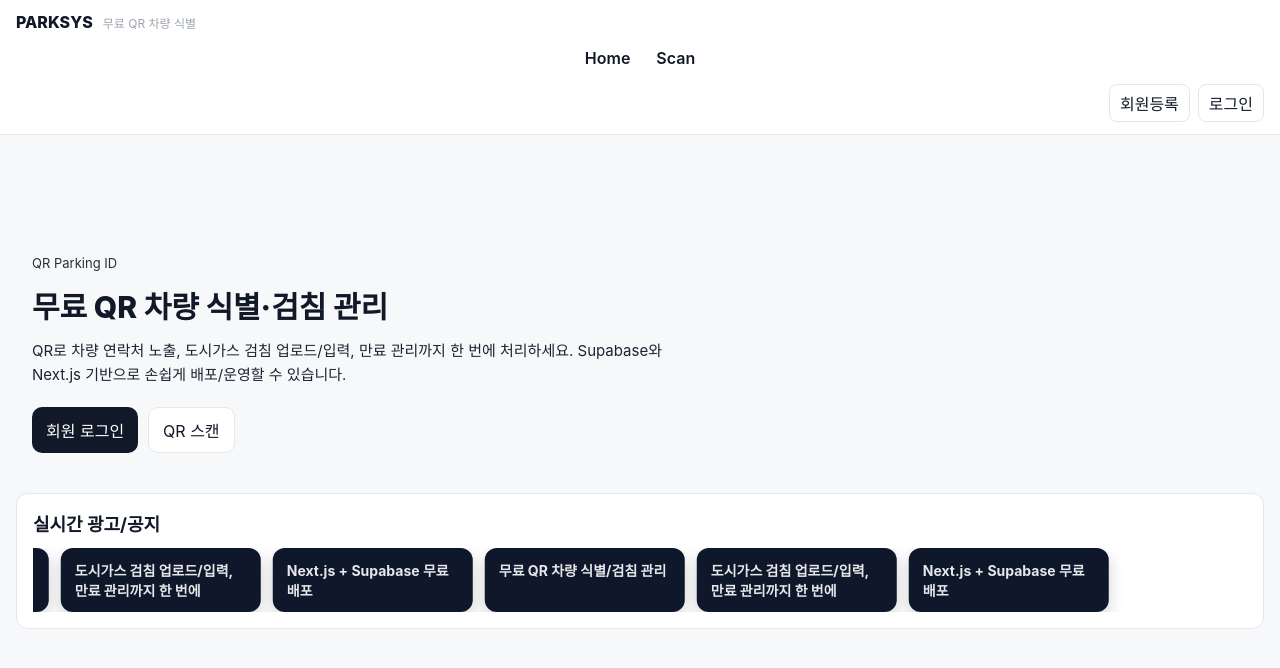
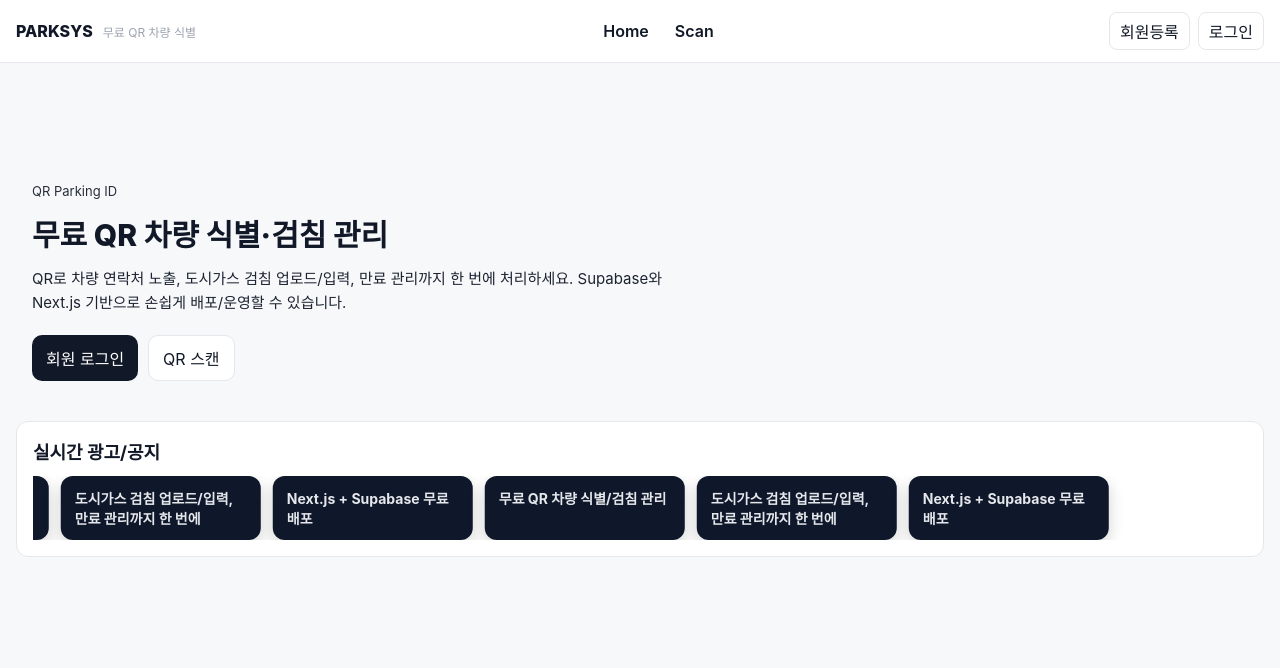
Before and after one commit to iddiko/park_qr, a Next.js app: page / in a window 1280 px wide. Shown: the top 668 px of the page. Built offline with nearby package versions, Linux system fonts and the light colour scheme; no server answers; the database is empty; a web font is replaced by a local one.

Commit message:
정리: history UI 및 대시보드 수정

```diff
--- a/components/NavBar.tsx
+++ b/components/NavBar.tsx
@@ -132,7 +132,15 @@ export default function NavBar() {
         <span style={{ fontSize: 12, color: '#9ca3af' }}>무료 QR 차량 식별</span>
       </div>
 
-      <div style={{ marginLeft: 'auto' }}>
+      <div
+        style={{
+          display: 'flex',
+          alignItems: 'center',
+          flex: 1,
+          gap: 12,
+          flexWrap: 'wrap',
+        }}
+      >
         {isMobile && (
           <button
             aria-label="메뉴 열기"
@@ -148,11 +156,10 @@ export default function NavBar() {
             ☰
           </button>
         )}
-      </div>
 
         <div
           style={{
-          width: '100%',
+            flex: 1,
             display: isMobile ? (menuOpen ? 'flex' : 'none') : 'flex',
             flexDirection: isMobile ? 'column' : 'row',
             justifyContent: isMobile ? 'flex-start' : 'center',
@@ -185,8 +192,9 @@ export default function NavBar() {
             </Link>
           ))}
         </div>
+      </div>
 
-      <div style={{ marginLeft: 'auto', display: 'flex', gap: 8, alignItems: 'center' }}>
+      <div style={{ display: 'flex', gap: 8, alignItems: 'center' }}>
         {role === 'guest' &&
           rightGuestLinks.map((item) => (
             <Link
```
Also changed, not shown: app/scan/page.tsx (+41 -16 lines). Lines whose indentation alone changed are shown as unchanged.
